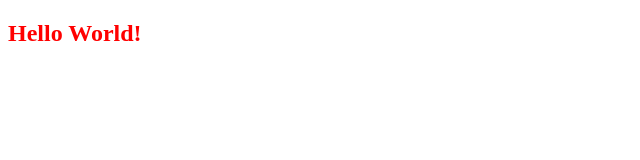
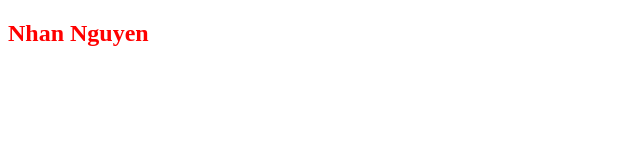
Before and after one commit to NhanNguyen81/foobar, a plain HTML site: page index.html in a window 1280 px wide. Shown: the full height of the page, 0-640 px from the left. Drawn offline with Linux system fonts and the light colour scheme.

Commit message:
update h2 with my name

```diff
--- a/index.html
+++ b/index.html
@@ -6,6 +6,6 @@
     <title>Foobar</title>
   </head>
   <body>
-    <h2>Hello World!</h2>
+    <h2>Nhan Nguyen</h2>
   </body>
 </html>
```
